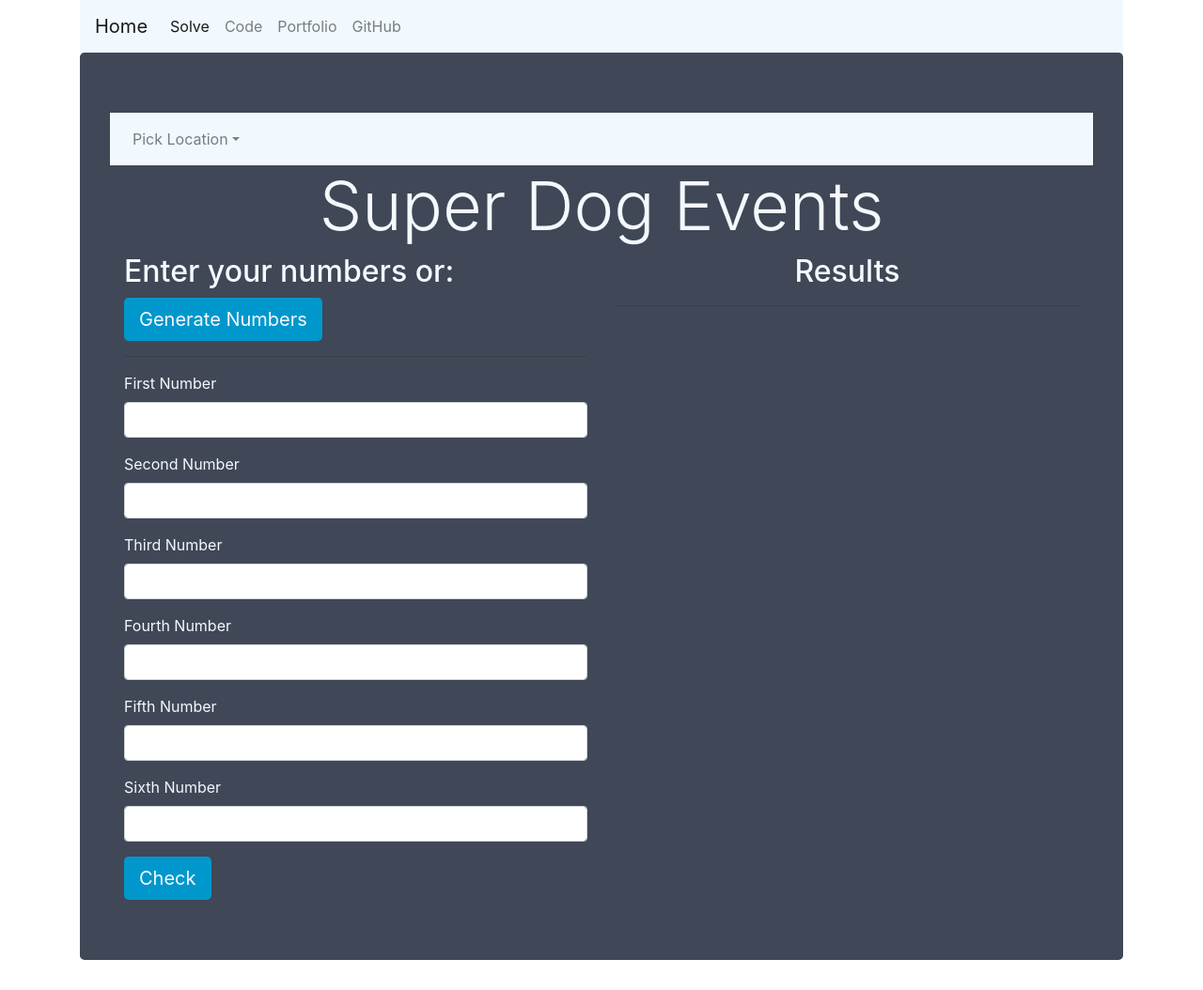
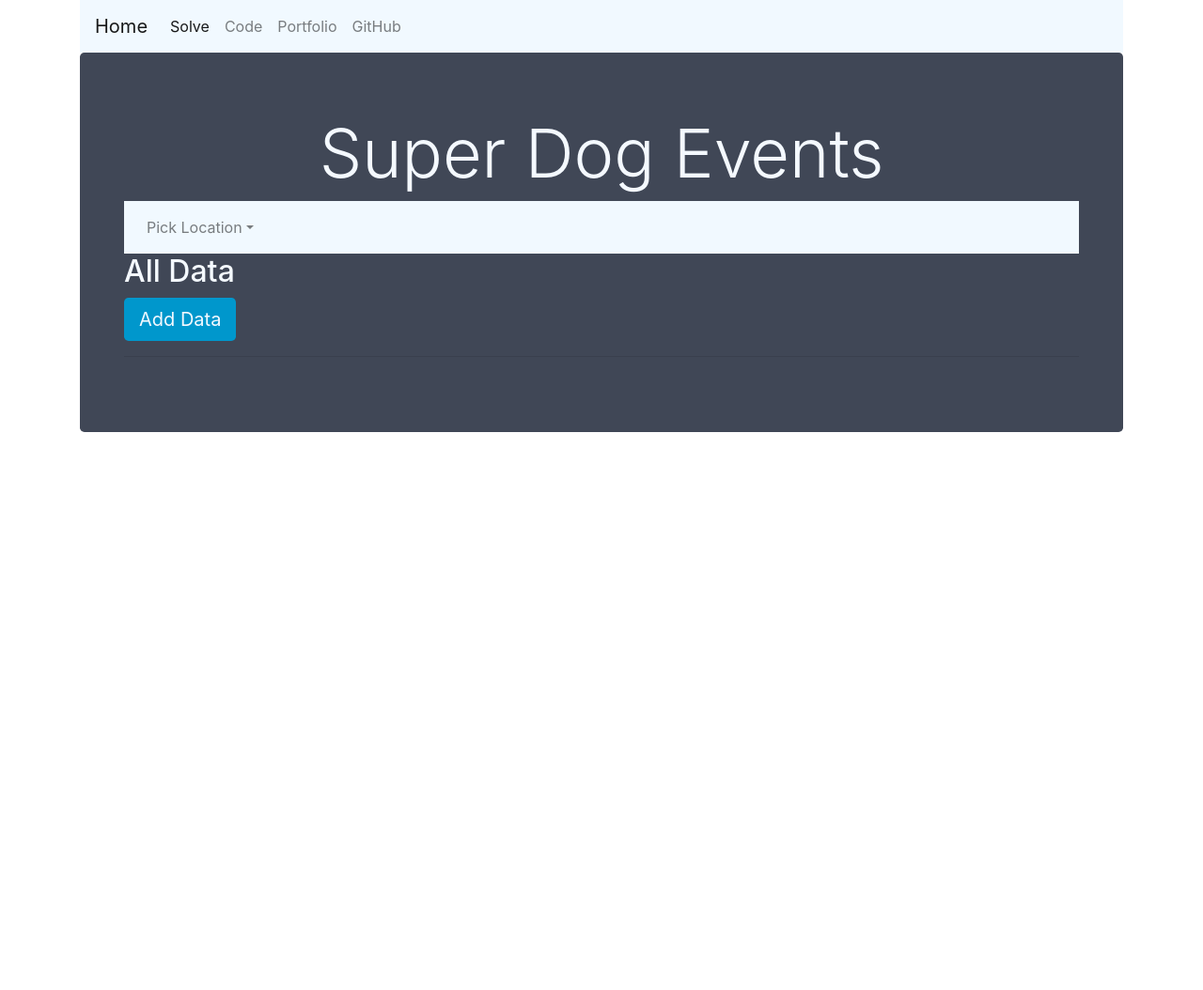
Before and after one commit to aarondevon/SuperDogEvents, a plain HTML site: page solve.html in a window 1280 px wide. Shown: the whole page at 94% size. After the commit the page ends 800 px from the top, so only its background shows below. Drawn offline with nearby package versions, Linux system fonts and the light colour scheme.

Commit message:
add table, remove inputs not needed

```diff
--- a/solve.html
+++ b/solve.html
@@ -58,7 +58,18 @@
       </nav>
       <!-- Jumbotron section -->
       <div class="jumbotron">
-        <nav class="navbar navbar-expand-lg navbar-light">
+        <div class="container">
+          <div class="row">
+            <div class="col-12 text-center">
+              <h1 class="display-3">Super Dog Events</h1>
+            </div>
+          </div>
+
+          <!-- <img src="img/TacoCat.jpg" alt="Taco cat" /> -->
+          <!-- <p class="lead">Jumbo helper text</p> -->
+          <div class="row">
+            <div class="col-12">
+              <nav class="navbar navbar-expand-sm navbar-light">
                 <div class="collapse navbar-collapse" id="collapsibleNavId">
                   <ul class="navbar-nav mr-auto mt-2 mt-lg-0">
                     <li class="nav-item dropdown">
@@ -75,103 +86,28 @@
                         id="dropdown-menu"
                         class="dropdown-menu"
                         aria-labelledby="dropdownId"
-                >
-                  <a class="dropdown-item" href="#">Action 1</a>
-                  <a class="dropdown-item" href="#">Action 2</a>
-                </div>
+                      ></div>
                     </li>
                   </ul>
                 </div>
               </nav>
-        <div class="container">
-          <div class="row">
-            <div class="col-12 text-center">
-              <h1 class="display-3">Super Dog Events</h1>
             </div>
           </div>
-
-          <!-- <img src="img/TacoCat.jpg" alt="Taco cat" /> -->
-          <!-- <p class="lead">Jumbo helper text</p> -->
-
           <div class="row">
-            <div class="col-12 col-md-6">
-              <h2>Enter your numbers or:</h2>
-              <button id="generate-numbers" class="btn btn-primary btn-lg">
-                Generate Numbers
+            <div class="col-12">
+              <h2>All Data</h2>
+              <button id="add-data" class="btn btn-primary btn-lg">
+                Add Data
               </button>
               <hr />
-              <div id="form-container">
-                <form id="sunset-form">
-                  <div class="form-group">
-                    <label for="input1">First Number</label>
-                    <input
-                      type="number"
-                      id="input1"
-                      class="form-control numInput"
-                      onClick="this.select();"
-                      required
-                    />
-                  </div>
-                  <div class="form-group">
-                    <label for="input2">Second Number</label>
-                    <input
-                      type="number"
-                      id="input2"
-                      class="form-control numInput"
-                      onClick="this.select();"
-                      required
-                    />
-                  </div>
-                  <div class="form-group">
-                    <label for="input3">Third Number</label>
-                    <input
-                      type="number"
-                      id="input3"
-                      class="form-control numInput"
-                      onClick="this.select();"
-                      required
-                    />
-                  </div>
-                  <div class="form-group">
-                    <label for="input4">Fourth Number</label>
-                    <input
-                      type="number"
-                      id="input4"
-                      class="form-control numInput"
-                      onClick="this.select();"
-                      required
-                    />
-                  </div>
-                  <div class="form-group">
-                    <label for="input5">Fifth Number</label>
-                    <input
-                      type="number"
-                      id="input5"
-                      class="form-control numInput"
-                      onClick="this.select();"
-                      required
-                    />
-                  </div>
-                  <div class="form-group">
-                    <label for="input5">Sixth Number</label>
-                    <input
-                      type="number"
-                      id="input6"
-                      class="form-control numInput"
-                      onClick="this.select();"
-                      required
-                    />
-                  </div>
-                  <button type="submit" class="btn btn-primary btn-lg">
-                    Check
-                  </button>
-                </form>
             </div>
           </div>
-            <div class="col-12 col-md-6 text-center">
-              <h2>Results</h2>
-              <hr />
-              <div id="output"></div>
+          <div class="row">
+            <div class="col-12">
+              <table id="event-data">
+                <thead id="table-head"></thead>
+                <tbody id="table-body"></tbody>
+              </table>
             </div>
           </div>
         </div>
```
Lines whose indentation alone changed are shown as unchanged.
